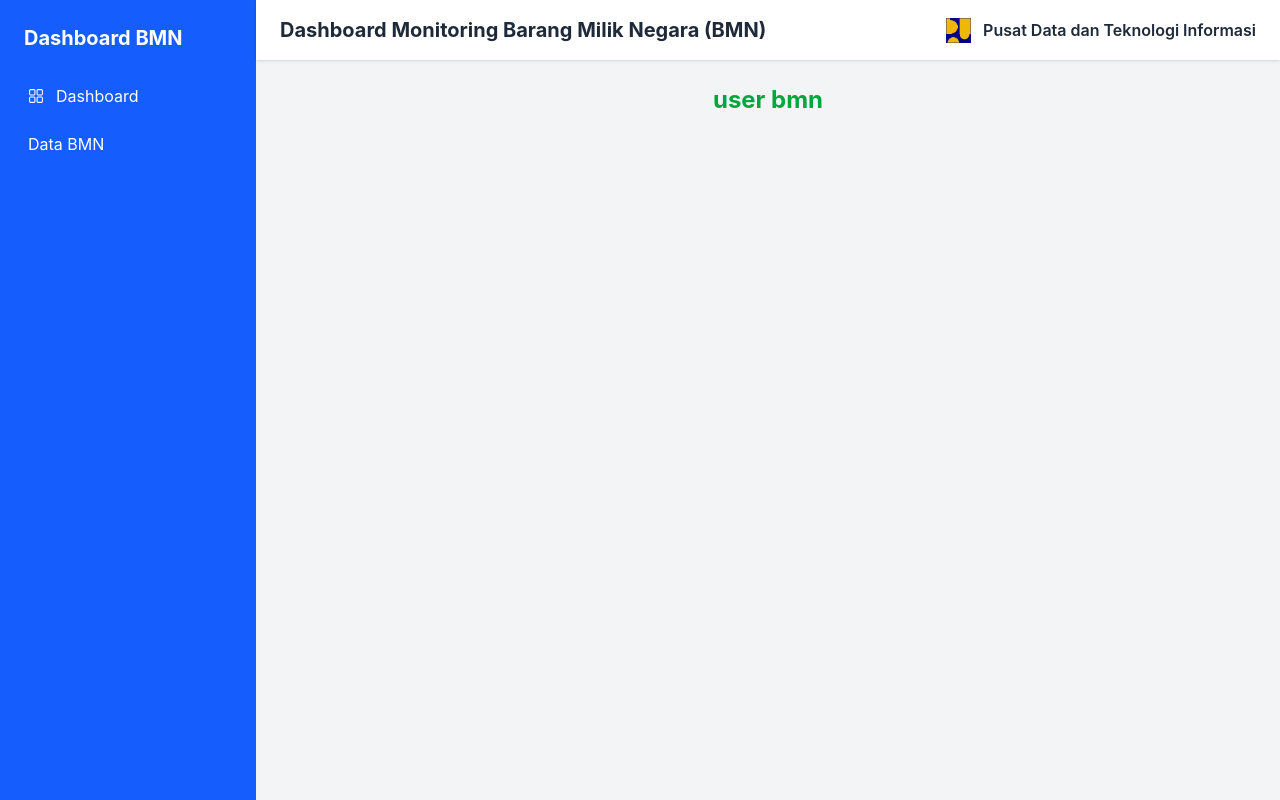
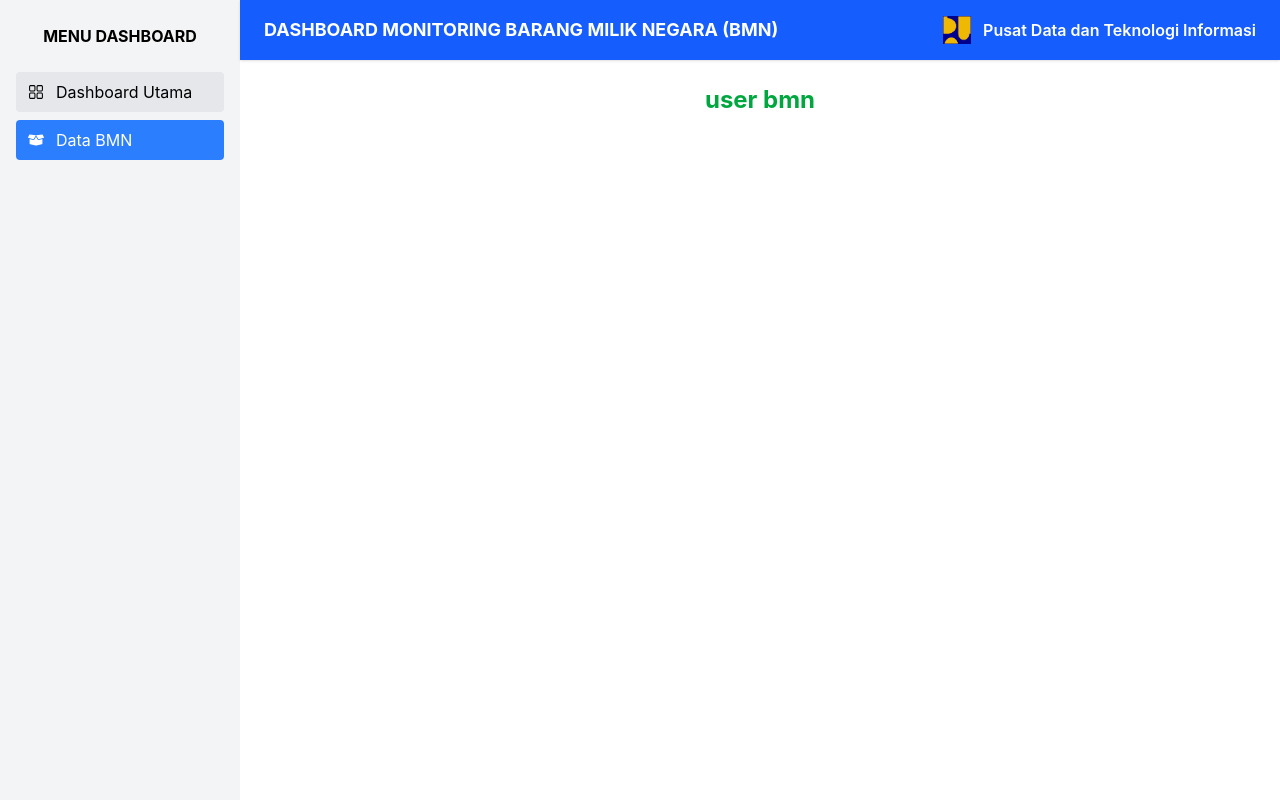
Before and after one commit to NayyaraMarshall/bmn-dashboard, a Next.js app: page /user/bmn in a window 1280 px wide. Built offline with nearby package versions, Linux system fonts and the light colour scheme.

Commit message:
fix sidebar & header

```diff
--- a/app/admin-login/page.tsx
+++ b/app/admin-login/page.tsx
@@ -2,20 +2,25 @@
 
 import { useState } from 'react';
 import { useRouter } from 'next/navigation';
-import { ArrowLeft } from 'lucide-react';
 
 export default function AdminLoginPage() {
   const [username, setUsername] = useState('');
   const [password, setPassword] = useState('');
+  const [loading, setLoading] = useState(false); // ⬅️ state loading
   const router = useRouter();
 
   const handleAdminLogin = (e: React.FormEvent) => {
     e.preventDefault();
-    if (username === 'admin' && password === '1234') {
-      router.push('/admin/dashboard');
-    } else {
-      alert('Username atau password salah!');
-    }
+    setLoading(true);
+
+    setTimeout(() => {
+      if (username === 'admin' && password === '1234') {
+        router.push('/admin/dashboard');
+      } else {
+        alert('Username atau password salah!');
+        setLoading(false);
+      }
+    }, 1200); // delay biar kelihatan spinnernya
   };
 
   return (
@@ -25,8 +30,11 @@ export default function AdminLoginPage() {
         <img src="/logopu.png" alt="Logo Perusahaan" width="50" className="mx-auto mb-4" />
 
         {/* Header */}
-         <h1 className="text-[20px] font-bold text-center mb-6 text-gray-800">Login Admin<br />
-        <span className="text-gray-500 text-base font-normal">Dashboard Monitoring Barang Milik Negara (BMN)</span>
+        <h1 className="text-[20px] font-bold text-center mb-6 text-gray-800">
+          Login Admin<br />
+          <span className="text-gray-500 text-base font-normal">
+            Dashboard Monitoring Barang Milik Negara (BMN)
+          </span>
         </h1>
 
         {/* Form */}
@@ -47,7 +55,36 @@ export default function AdminLoginPage() {
           />
           <button
             type="submit"
-            className="w-full font-semibold bg-red-500 text-white py-2 rounded-lg hover:bg-red-600 cursor-pointer">Login
+            disabled={loading}
+            className="w-full flex items-center justify-center font-semibold bg-red-500 text-white py-2 rounded-lg hover:bg-red-600 cursor-pointer disabled:opacity-70"
+          >
+            {loading ? (
+              <>
+                <svg
+                  className="animate-spin mr-2 h-5 w-5 text-white"
+                  xmlns="http://www.w3.org/2000/svg"
+                  fill="none"
+                  viewBox="0 0 24 24"
+                >
+                  <circle
+                    className="opacity-25"
+                    cx="12"
+                    cy="12"
+                    r="10"
+                    stroke="currentColor"
+                    strokeWidth="4"
+                  ></circle>
+                  <path
+                    className="opacity-75"
+                    fill="currentColor"
+                    d="M4 12a8 8 0 018-8v4a4 4 0 00-4 4H4z"
+                  ></path>
+                </svg>
+                <span className="text-white">Loading</span>
+              </>
+            ) : (
+              'Login'
+            )}
           </button>
         </form>
       </div>
--- a/app/admin/layout.tsx
+++ b/app/admin/layout.tsx
@@ -1,20 +1,21 @@
+"use client";
+
 import Sidebar from "@/components/Sidebar";
 import Header from "@/components/Header";
 
 export default function AdminLayout({ children }: { children: React.ReactNode }) {
   return (
-    <div className="flex min-h-screen">
+    <div className="flex min-h-screen bg-white">
       {/* Sidebar */}
       <Sidebar role="admin" />
 
-      {/* Main content */}
+      {/* Konten */}
       <div className="flex-1 flex flex-col">
-        {/* Header */}
-
-        <Header title="BMN Monitoring" role="admin" />
-
-        {/* Page Content */}
-        <main className="flex-1 bg-gray-100 p-6">{children}</main>
+        <Header
+          role="admin"
+          title="DASHBOARD MONITORING BARANG MILIK NEGARA (BMN)"
+        />
+        <main className="flex-1 p-6">{children}</main>
       </div>
     </div>
   );
--- a/app/layout.tsx
+++ b/app/layout.tsx
@@ -2,7 +2,7 @@ import './globals.css';
 import { ReactNode } from 'react';
 
 export const metadata = {
-  title: 'Dashboard Monitoring Barang Milik Negara (BMN)',
+  title: 'DASHBOARD MONITORING BARANG MILIK NEGARA (BMN)',
   description: 'Aplikasi Monitoring BMN',
 };
 
--- a/app/page.tsx
+++ b/app/page.tsx
@@ -5,6 +5,14 @@ import { useRouter } from 'next/navigation';
 
 export default function LoginPage() {
   const router = useRouter();
+  const [loading, setLoading] = useState(false);
+
+  const handleUserClick = () => {
+    setLoading(true);
+    setTimeout(() => {
+      router.push('/user/dashboard');
+    }, 1500); // biar spinner keliatan sebentar
+  };
 
   return (
     <div className="min-h-screen flex items-center justify-center bg-blue-100">
@@ -13,14 +21,51 @@ export default function LoginPage() {
         <img src="/logopu.png" alt="Logo Perusahaan" width="50" className="mx-auto mb-4" />
 
         {/* Header  */}
-        <h1 className="text-[20px] font-bold text-center mb-6 text-gray-800">Dashboard Monitoring <br /> Barang Milik Negara (BMN)<br />
-        <span className="text-gray-500 text-base font-normal">Pusat Data dan Teknologi Informasi</span>
+        <h1 className="text-[20px] font-bold text-center mb-6 text-gray-800">
+          Dashboard Monitoring <br /> Barang Milik Negara (BMN)
+          <br />
+          <span className="text-gray-500 text-base font-normal">
+            Pusat Data dan Teknologi Informasi
+          </span>
         </h1>
 
         {/* User */}
         <button
-          onClick={() => router.push('/user/dashboard')}
-          className="w-full font-semibold bg-blue-500 text-white py-2 rounded-lg hover:bg-blue-600 mb-4 cursor-pointer">Lanjut sebagai Pengguna
+          onClick={handleUserClick}
+          disabled={loading}
+          className={`w-full font-semibold py-2 rounded-lg mb-4 flex justify-center items-center ${
+            loading
+              ? 'bg-blue-400 cursor-not-allowed'
+              : 'bg-blue-500 hover:bg-blue-600 text-white'
+          }`}
+        >
+          {loading ? (
+            <>
+              <svg
+                className="animate-spin mr-2 h-5 w-5 text-white"
+                xmlns="http://www.w3.org/2000/svg"
+                fill="none"
+                viewBox="0 0 24 24"
+              >
+                <circle
+                  className="opacity-25"
+                  cx="12"
+                  cy="12"
+                  r="10"
+                  stroke="currentColor"
+                  strokeWidth="4"
+                ></circle>
+                <path
+                  className="opacity-75"
+                  fill="currentColor"
+                  d="M4 12a8 8 0 018-8v4a4 4 0 00-4 4H4z"
+                ></path>
+              </svg>
+              <span className="text-white">Loading</span>
+            </>
+          ) : (
+            'Lanjut sebagai Pengguna'
+          )}
         </button>
 
         <div className="flex items-center">
@@ -32,7 +77,9 @@ export default function LoginPage() {
         {/* Admin */}
         <button
           onClick={() => router.push('/admin-login')}
-            className="w-full font-semibold bg-red-500 text-white py-2 rounded-lg hover:bg-red-600 cursor-pointer mt-4">Login sebagai Admin
+          className="w-full font-semibold bg-red-500 text-white py-2 rounded-lg hover:bg-red-600 cursor-pointer mt-4"
+        >
+          Login sebagai Admin
         </button>
       </div>
     </div>
--- a/app/user/layout.tsx
+++ b/app/user/layout.tsx
@@ -1,15 +1,21 @@
-'use client';
+"use client";
 
-import Sidebar from '@/components/Sidebar';
-import Header from '@/components/Header';
+import Sidebar from "@/components/Sidebar";
+import Header from "@/components/Header";
 
 export default function UserLayout({ children }: { children: React.ReactNode }) {
   return (
-    <div className="flex min-h-screen bg-gray-100">
+    <div className="flex min-h-screen bg-white">
+      {/* Sidebar */}
       <Sidebar role="user" />
+
+      {/* Konten */}
       <div className="flex-1 flex flex-col">
-        <Header title="BMN Monitoring" role="user" />
-        <main className="p-6">{children}</main>
+        <Header
+          role="user"
+          title="DASHBOARD MONITORING BARANG MILIK NEGARA (BMN)"
+        />
+        <main className="flex-1 p-6">{children}</main>
       </div>
     </div>
   );
--- a/components/Header.tsx
+++ b/components/Header.tsx
@@ -1,15 +1,29 @@
-export default function Header({ title, role }: { title: string; role: "admin" | "user" }) {
+"use client";
+
+type HeaderProps = {
+  title: string;
+  role: "admin" | "user";
+};
+
+export default function Header({ title, role }: HeaderProps) {
+  const isAdmin = role === "admin";
+  const bgColor = isAdmin ? "bg-red-600" : "bg-blue-600";
+  const headerTitle = title;
+  const subtitle = "Pusat Data dan Teknologi Informasi";
+
   return (
-    <header className="bg-white shadow px-6 py-4 flex justify-between items-center">
-      <h1 className="text-xl font-bold text-gray-800">
-        {role === "admin"
-          ? "Admin Dashboard Monitoring Barang Milik Negara (BMN)"
-          : "Dashboard Monitoring Barang Milik Negara (BMN)"}
-      </h1>
-
-      <div className="flex items-center space-x-3">
-        <img src="/logopu.png" alt="Logo Perusahaan" width={25} className="object-contain"/>
-        <h1 className="text-md font-semibold text-gray-800">Pusat Data dan Teknologi Informasi</h1>
+    <header
+      className={`${bgColor} shadow px-6 py-4 flex justify-between items-center text-white`}
+    >
+      <h1 className="text-lg font-bold">{headerTitle}</h1>
+      <div className="flex items-center gap-3">
+        <img
+          src="/logopu.png"
+          alt="Logo Perusahaan"
+          width="28"
+          className="object-contain"
+        />
+        <span className="text-m font-semibold">{subtitle}</span>
       </div>
     </header>
   );
--- a/components/Sidebar.tsx
+++ b/components/Sidebar.tsx
@@ -1,33 +1,55 @@
+"use client";
+
 import Link from "next/link";
+import { usePathname } from "next/navigation";
 import { RxDashboard } from "react-icons/rx";
+import { FaBoxOpen } from "react-icons/fa";
+import { MdAssignment } from "react-icons/md";
 
 export default function Sidebar({ role }: { role: "admin" | "user" }) {
-  const bgColor = role === "admin" ? "bg-red-600" : "bg-blue-600";
-  const hoverColor = role === "admin" ? "hover:bg-red-500" : "hover:bg-blue-500";
+  const pathname = usePathname();
+  const bgColor = "bg-gray-100";
+  const hoverColor = "hover:bg-gray-300";
+  const activeColor = role === "admin" ? "bg-red-600 text-white" : "bg-blue-500 text-white";
+
+  const menuItems = [
+    { href: `/${role}/dashboard`, label: "Dashboard Utama", icon: <RxDashboard /> },
+    { href: `/${role}/bmn`, label: "Data BMN", icon: <FaBoxOpen /> },
+    ...(role === "admin"
+      ? [{ href: "/admin/peminjaman", label: "Data Peminjaman", icon: <MdAssignment /> }]
+      : []),
+  ];
 
   return (
-    <aside className={`w-64 h-screen ${bgColor} text-white flex flex-col`}>
+    <aside className={`w-60 h-screen ${bgColor} text-black flex flex-col`}>
       <div>
-        <div className="p-6 text-xl font-bold">Dashboard BMN</div>
+        <div className="p-6 text-l text-center font-bold">MENU DASHBOARD</div>
         <nav className="px-4">
           <ul className="space-y-2">
-            <li>
-              <Link href={`/${role}/dashboard`} className={`flex items-center gap-3 block py-2 px-3 rounded ${hoverColor}`}>
-              <RxDashboard />Dashboard</Link>
-
+            {menuItems.map((item) => (
+              <li key={item.href}>
+                <Link
+                  href={item.href}
+                  className={`flex items-center gap-3 block py-2 px-3 rounded transition-colors ${
+                    pathname === item.href ? activeColor :  "bg-gray-200 " + hoverColor
+                  }`}
+                >
+                  {item.icon}
+                  {item.label}
+                </Link>
               </li>
-            <li>
-              <Link href={`/${role}/bmn`} className={`block py-2 px-3 rounded ${hoverColor}`}>Data BMN</Link>
-              </li>
-            {role === "admin" &&
-            <li><Link href="/admin/peminjaman" className={`block py-2 px-3 rounded ${hoverColor}`}>Data Peminjaman</Link>
-              </li>}
+            ))}
           </ul>
         </nav>
       </div>
-      {role === "admin" && <div className="p-4">
-        <button className="w-full cursor-pointer font-semibold bg-blue-600 hover:bg-blue-500 py-2 rounded">Logout</button>
-        </div>}
+
+      {role === "admin" && (
+        <div className="p-4">
+          <button className="w-full cursor-pointer font-semibold text-white bg-gray-500 hover:bg-red-600 py-2 rounded">
+            Logout
+          </button>
+        </div>
+      )}
     </aside>
   );
 }
```
Lines whose indentation alone changed are shown as unchanged.
